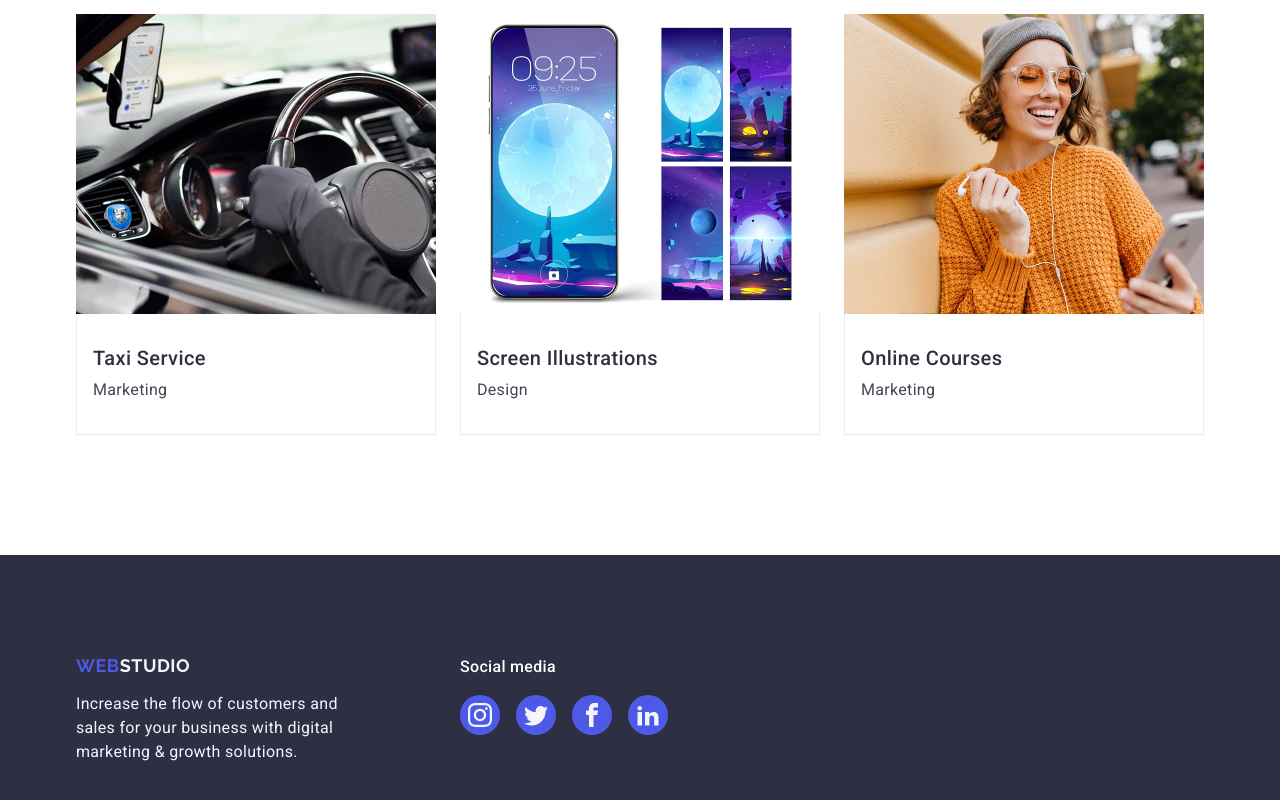
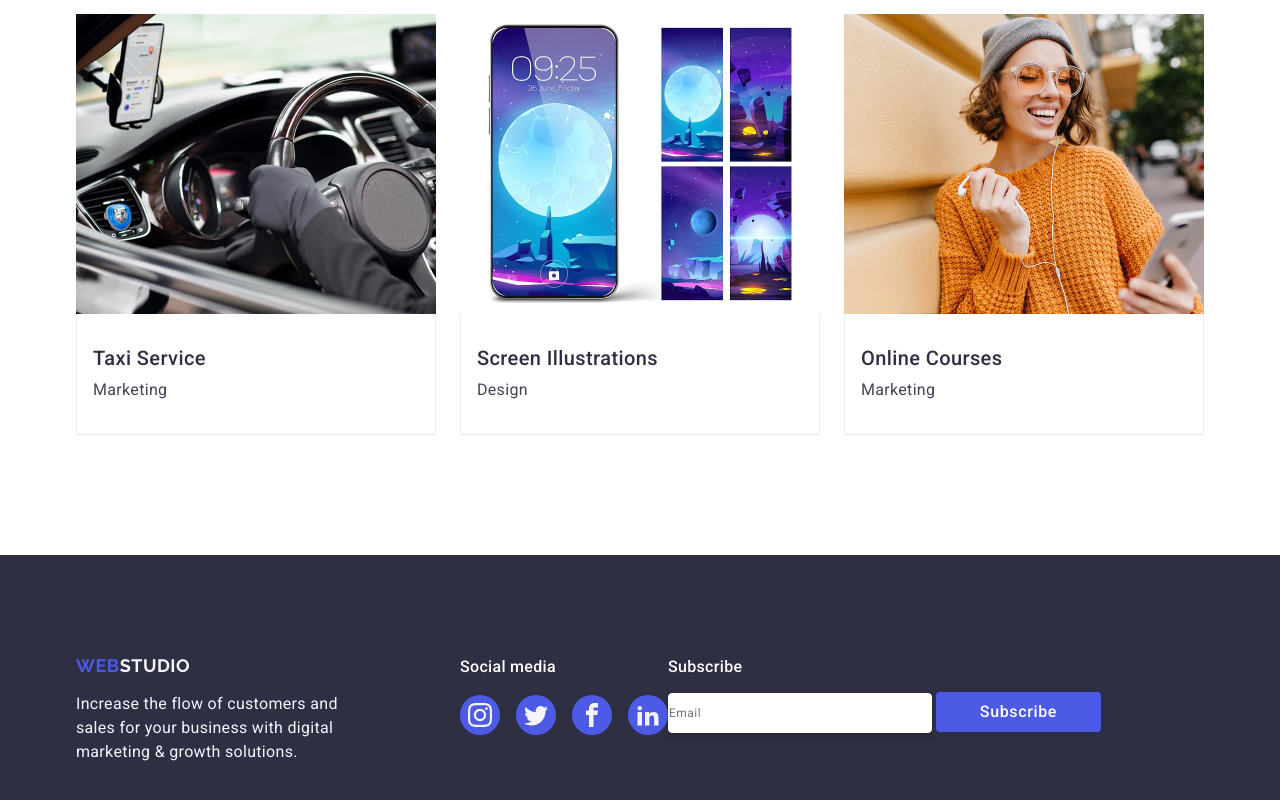
Before and after one commit to Yurii-Ilnytskyi22/goit-markup-hw-05, a plain HTML site: page index.html in a window 1280 px wide. Shown: the part 2600-3400 px from the top of the page. Drawn offline with nearby package versions, Linux system fonts and the light colour scheme.

Commit message:
goit-markup-hw-05

```diff
--- a/css/styles.css
+++ b/css/styles.css
@@ -593,4 +593,45 @@ img {
     background-color: #31d0aa;
 }
 
+
+.text-subscribe {
+    font-family: "Roboto", sans-serif;
+    font-weight: 500;
+    font-size: 16px;
+    letter-spacing: 0.02em;
+    color: #fff;
+    align-items: flex-start;
+    margin-bottom: 16px;
+}
+
+.form-input {
+    font-family: "Roboto", sans-serif;
+    font-weight: 400;
+    font-size: 12px;
+    letter-spacing: 0.04em;
+    color: #fff;
+    border: 1px solid #fff;
+    border-radius: 4px;
+    width: 264px;
+    height: 40px;
+    box-shadow: 0 4px 4px 0 rgba(0, 0, 0, 0.15);
+
+}
+
+.form-btn {
+    font-family: "Roboto", sans-serif;
+    font-weight: 500;
+    font-size: 16px;
+    letter-spacing: 0.04em;
+    text-align: center;
+    color: #fff;
+    border-radius: 4px;
+    padding: 8px 24px;
+    width: 165px;
+    height: 40px;
+    background: #4d5ae5;
+    border: none;
+    cursor: pointer;
+}
+
 /* #endregion footer */
--- a/index.html
+++ b/index.html
@@ -407,6 +407,21 @@
             </li>
         </ul>
     </div>
+     <div>
+
+       <form class="form-subscribe">
+        <p class="text-subscribe">Subscribe</p>
+    <label class="form-label">
+        <input class="form-input" type="email" name="email" placeholder="Email">
+        <button class="form-btn" type="button">Subscribe</button>
+    </label>
+
+    </form>
+
+     </div>
+
+
+
     </div>
 </footer>
 </body>
```
